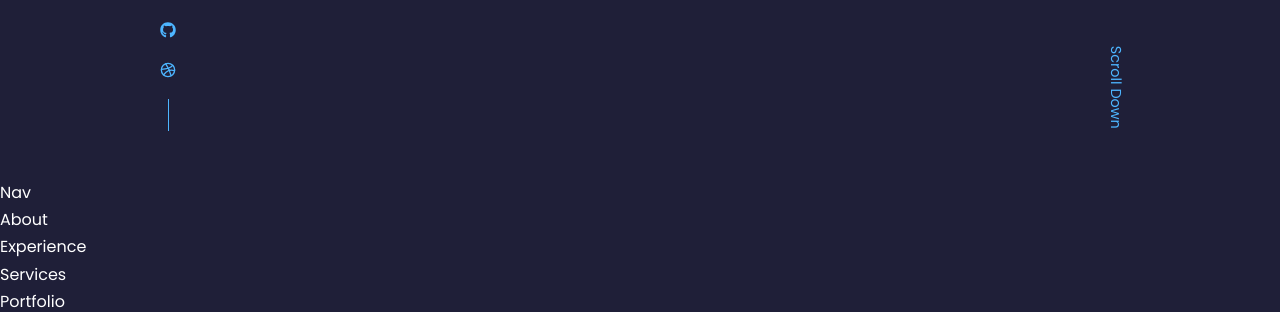
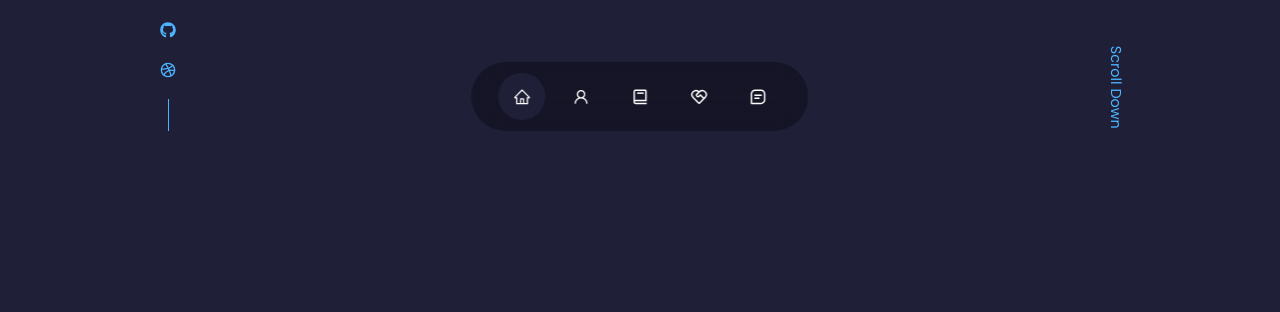
Before and after one commit to Mohammed-Lashein/react-portfolio, a React (Vite) app: page / in a window 1280 px wide. Shown: the part 621-933 px from the top of the page. Built offline with nearby package versions, Linux system fonts and the light colour scheme.

Commit message:
finished the nav component

```diff
--- a/src/components/Nav/Nav.jsx
+++ b/src/components/Nav/Nav.jsx
@@ -1,7 +1,57 @@
-import './nav.css';
+import "./nav.css";
+import { AiOutlineHome } from "react-icons/ai";
+import { AiOutlineUser } from "react-icons/ai";
+import { BiBook } from "react-icons/bi";
+import { RiServiceLine } from "react-icons/ri";
+import { BiMessageSquareDetail } from "react-icons/bi";
+import { useState } from "react";
 const Nav = () => {
-  return (
-    <div>Nav</div>
-  )
-}
-export default Nav
+	const [activeNavLink, setActiveNavLink] = useState("#");
+	/* something new learnt:
+  Below in the return statement I used :
+  <a href='#about' onClick = {setActiveNavLink('#about)}></a>
+
+  The above code threw an error in the console that said I had an infinite
+  loop . After searching on stack overflow I found that the problem is
+  the parens after the setActiveNavLink function causes the function
+  to run automatically , which causes a re-render to the element,
+  which calls the setActiveNavLink function again causing an infinite
+  loop .
+
+  Solution >> wrap the setState function in a function so that onClick
+  the wrapping function will be called and return the execution of
+  the setState function . */
+
+	return (
+		<nav>
+			<a
+				href="#"
+				className={activeNavLink === "#" ? "active" : ""}
+				onClick={() => setActiveNavLink("#")}
+			>
+				<AiOutlineHome />
+			</a>
+			<a
+				href="#about"
+				onClick={() => setActiveNavLink("#about")}
+				className={activeNavLink === "#about" ? "active" : ""}
+			>
+				<AiOutlineUser />
+			</a>
+			<a
+				href="#experience"
+				onClick={() => setActiveNavLink("#experience")}
+				className={activeNavLink === "#experience" ? "active" : ""}
+			>
+				<BiBook />
+			</a>
+			<a href="#services" onClick={() => setActiveNavLink('#services')} className={activeNavLink === '#services' ? 'active': ''}>
+				<RiServiceLine />
+			</a>
+			<a href="#contact" onClick={() => setActiveNavLink('#contact')} className={activeNavLink === '#contact' ? 'active' : ''}>
+				<BiMessageSquareDetail />
+			</a>
+		</nav>
+	);
+};
+export default Nav;
--- a/src/components/Nav/nav.css
+++ b/src/components/Nav/nav.css
@@ -0,0 +1,30 @@
+nav {
+    background-color: rgba(0, 0, 0, 0.3);
+    width: max-content;
+    display: block;
+    padding: 0.7rem 1.7rem;
+    z-index: 2;
+    position: fixed;
+    left: 50%;
+    transform: translateX(-50%);
+    bottom: 3rem;
+    display: flex;
+    gap: 0.8rem;
+    border-radius: 3rem;
+    backdrop-filter: blur(15px);
+}
+nav a {
+    background-color: transparent;
+    padding: 0.9rem;
+    border-radius: 50%;
+    display: flex;
+    color: var(--color-light);
+    font-size: 1.1rem;
+}
+nav a:hover {
+    background-color: rgba(0, 0, 0, 0.6);
+}
+nav a.active {
+    background-color: var(--color-bg);
+    color: var(--color-white);
+}
--- a/src/components/about/About.jsx
+++ b/src/components/about/About.jsx
@@ -1,7 +1,7 @@
 import './about.css'
 const About = () => {
   return (
-    <div>About</div>
+    <section id='about'>About</section>
   )
 }
 export default About
--- a/src/components/contact/Contact.jsx
+++ b/src/components/contact/Contact.jsx
@@ -1,7 +1,7 @@
 import './contact.css'
 const Contact = () => {
   return (
-    <div>Contact</div>
+    <section id='contact'>Contact</section>
   )
 }
 export default Contact
--- a/src/components/experience/Experience.jsx
+++ b/src/components/experience/Experience.jsx
@@ -1,6 +1,6 @@
 const Experience = () => {
   return (
-    <div>Experience</div>
+    <section id='experience'>Experience</section>
   )
 }
 export default Experience
--- a/src/components/services/Services.jsx
+++ b/src/components/services/Services.jsx
@@ -1,7 +1,7 @@
 import './services.css';
 const Services = () => {
   return (
-    <div>Services</div>
+    <section id='services'>Services</section>
   )
 }
 export default Services
--- a/src/index.css
+++ b/src/index.css
@@ -41,6 +41,7 @@ h1 {
 }
 section {
     margin-top: 8rem;
+    height: 100vh;
 }
 section > h2, section > h5 {
     text-align: center;
```
